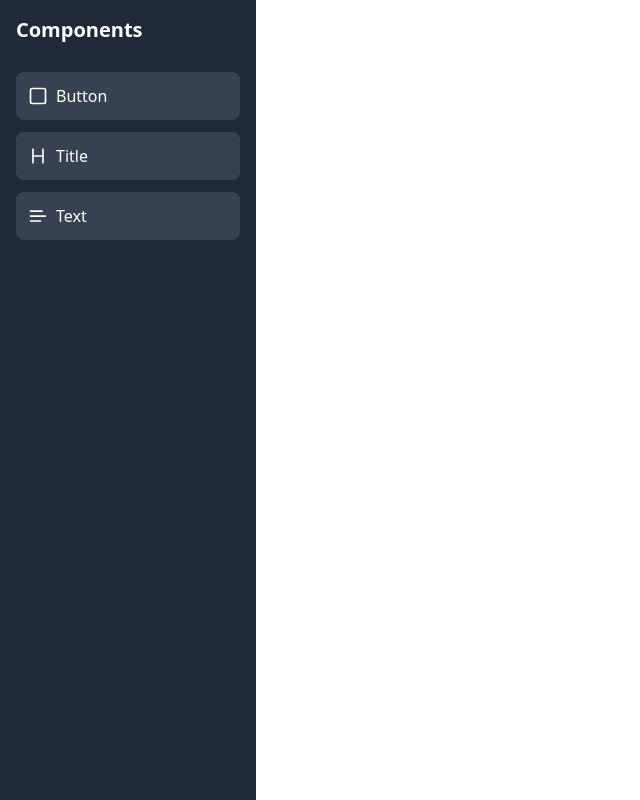
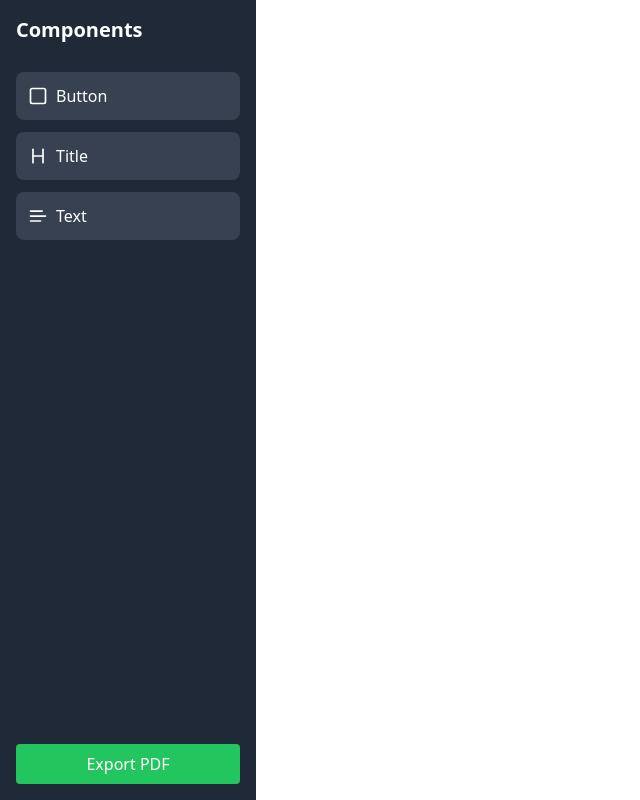
Before and after one commit to ghostland-dev/srcum-figma-like, a React (Vite) app: page / in a window 1280 px wide. Shown: the whole page, without its empty margins (0-640 px from the left). Built offline with nearby package versions, Linux system fonts and the light colour scheme.

Commit message:
ajout export pdf

```diff
--- a/package.json
+++ b/package.json
@@ -16,8 +16,8 @@
   },
   "devDependencies": {
     "@eslint/js": "^9.9.1",
-    "@types/react": "^18.3.5",
-    "@types/react-dom": "^18.3.0",
+    "@types/react": "^18.3.12",
+    "@types/react-dom": "^18.3.1",
     "@vitejs/plugin-react": "^4.3.1",
     "autoprefixer": "^10.4.18",
     "eslint": "^9.9.1",
@@ -26,7 +26,7 @@
     "globals": "^15.9.0",
     "postcss": "^8.4.35",
     "tailwindcss": "^3.4.1",
-    "typescript": "^5.5.3",
+    "typescript": "^5.7.2",
     "typescript-eslint": "^8.3.0",
     "vite": "^5.4.2"
   }
--- a/src/components/Canvas.tsx
+++ b/src/components/Canvas.tsx
@@ -32,7 +32,7 @@ export function Canvas({
   };
 
   return (
-    <div className="flex-1 bg-white h-screen overflow-hidden relative">
+    <div id="canvas" className="flex-1 bg-white h-screen overflow-hidden relative">
       {components.map((component) => (
         <div
           key={component.id}
--- /dev/null
+++ b/src/components/ExportPDF.tsx
@@ -0,0 +1,22 @@
+import React from 'react';
+import jsPDF from 'jspdf';
+import html2canvas from 'html2canvas';
+
+interface ExportPDFProps {
+  canvasId: string;
+}
+
+export function ExportPDF({ canvasId }: ExportPDFProps) {
+    const handleExportPDF = async () => {
+      const canvasElement = document.getElementById(canvasId);
+      if (canvasElement) {
+        const canvas = await html2canvas(canvasElement);
+        const imageData = canvas.toDataURL('image/png');
+        const pdf = new jsPDF('l', 'px', 'a4');
+        pdf.addImage(imageData, 'PNG', 10, 10, 400, 400);
+        pdf.save('canvas-export.pdf');
+      }
+    };
+
+    return <div onClick={handleExportPDF}>Export PDF</div>;
+  }
--- a/src/components/Sidebar.tsx
+++ b/src/components/Sidebar.tsx
@@ -1,4 +1,5 @@
 import React from 'react';
+import { ExportPDF } from './ExportPDF';
 import { Square, Heading, TextIcon } from 'lucide-react';
 
 type ComponentType = 'button' | 'title' | 'text';
@@ -33,6 +34,12 @@ export function Sidebar({ onAddComponent }: SidebarProps) {
         <TextIcon size={20} />
         <span>Text</span>
       </button>
+
+      <div className="mt-auto">
+        <button className="bg-green-500 hover:bg-green-600 text-white px-4 py-2 rounded w-full">
+          <ExportPDF canvasId="canvas" />
+        </button>
+      </div>
     </div>
   );
 }
```
Also changed, not shown: 1 other file (tests, documents, lock files or other folders).
